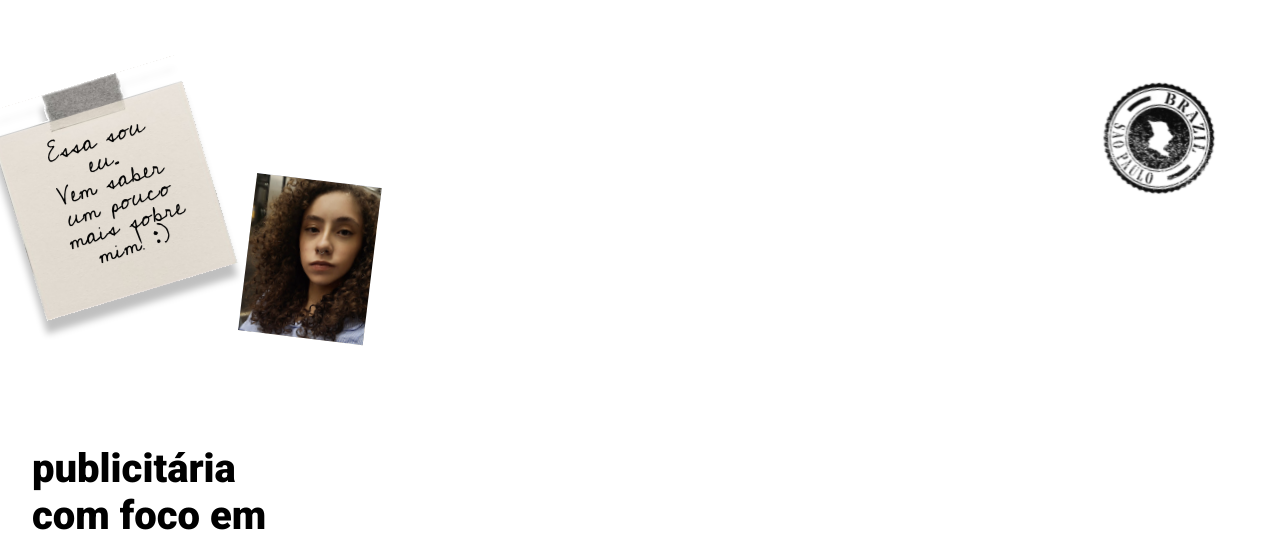
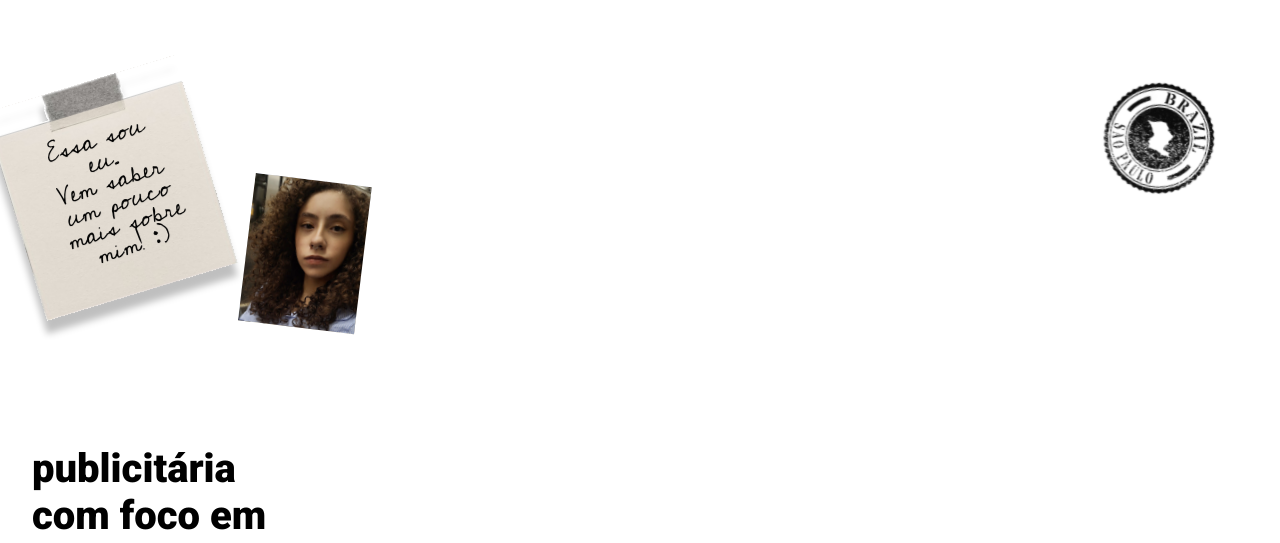
Before and after one commit to carolsoul/isabela-de-moraes, a React (Vite) app: page / in a window 1280 px wide. Shown: the part 816-1359 px from the top of the page. Built offline with nearby package versions, Linux system fonts and the light colour scheme.

Commit message:
style: mudança no tamanho de #isabela

```diff
--- a/src/App.css
+++ b/src/App.css
@@ -193,7 +193,7 @@ nav h1{
   position: relative;
   top: 6.8rem;
   right: 2rem;
-  width: 9rem;
+  width: 8.4rem;
 }
 
 .bio-section p{
```
